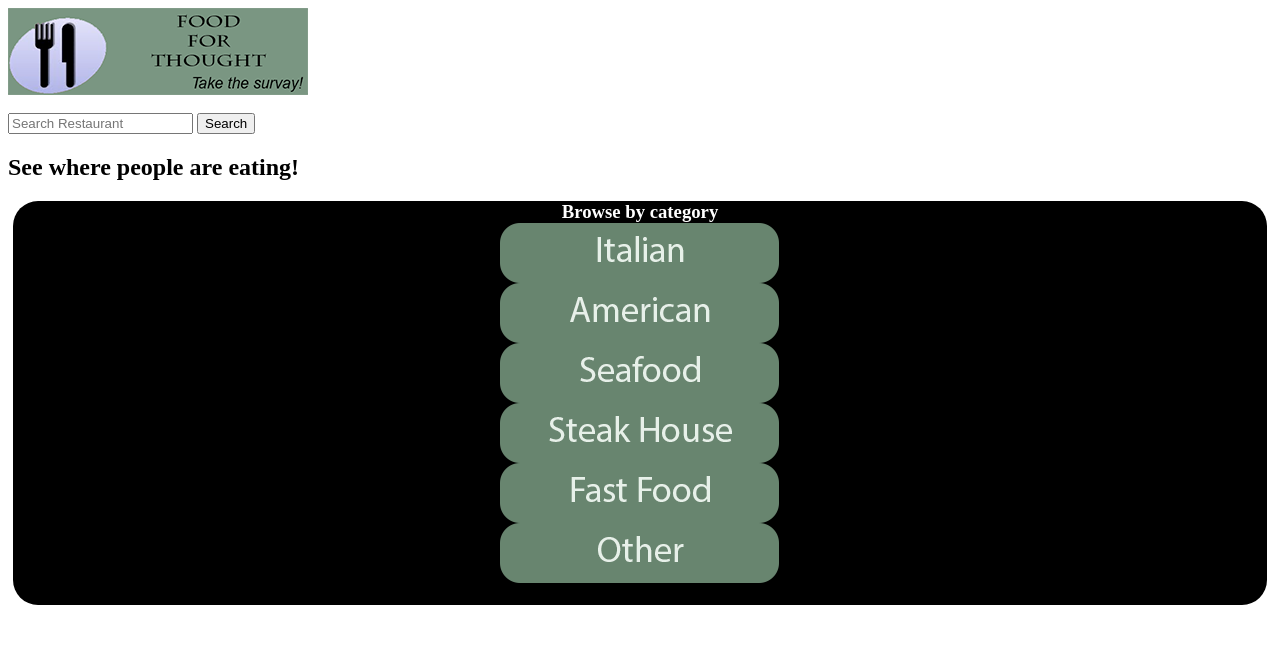
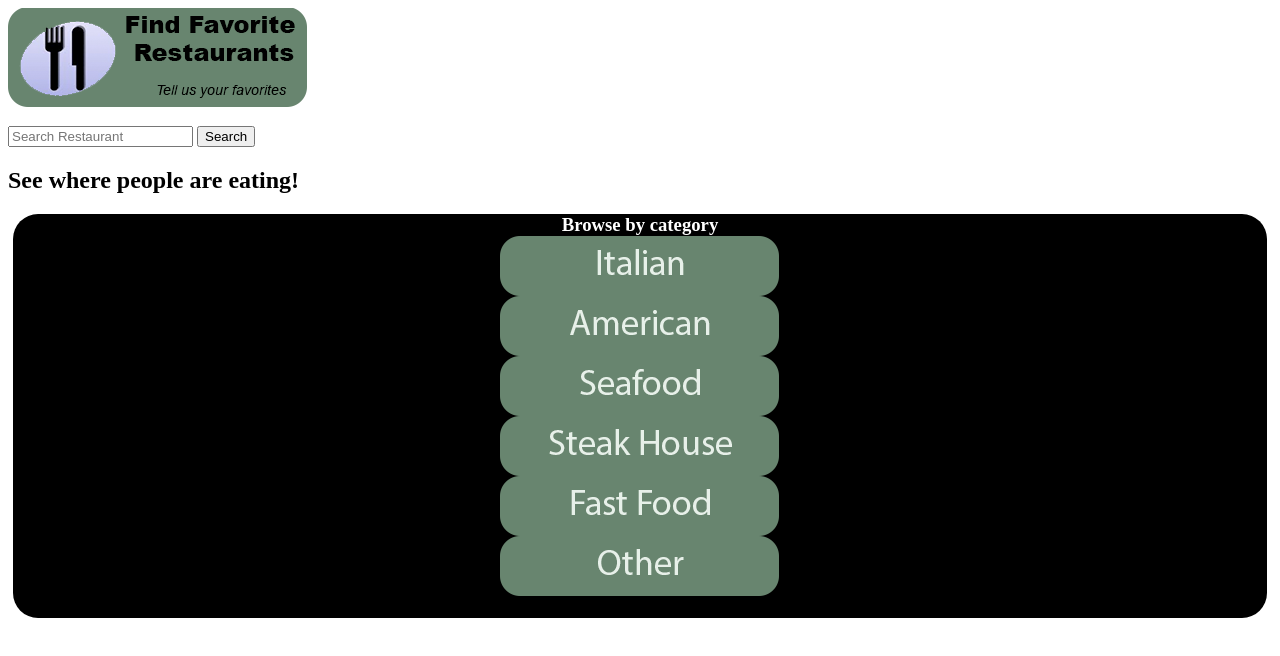
Before and after one commit to mmstrunk/MIU, a plain HTML site: page Week 1/index.html in a window 1280 px wide. Drawn offline with Linux system fonts and the light colour scheme.

Commit message:
Edited the feature logo

```diff
--- a/Week 1/index.html
+++ b/Week 1/index.html
@@ -23,7 +23,7 @@ index.html
 	</head>
 	<div>
 	<!-- Feature header to take survay -->
-		<a href="additem.html"><img id ="feature"  src="Images/Featurebutton.png"/> </a>
+		<a href="additem.html"><img id ="feature"  src="Images/logo.png"/> </a>
 	<div>
 	<br>
 	<!-- Search box -->
```
Also changed, not shown: Week 1/Images/Logo.png (added).
